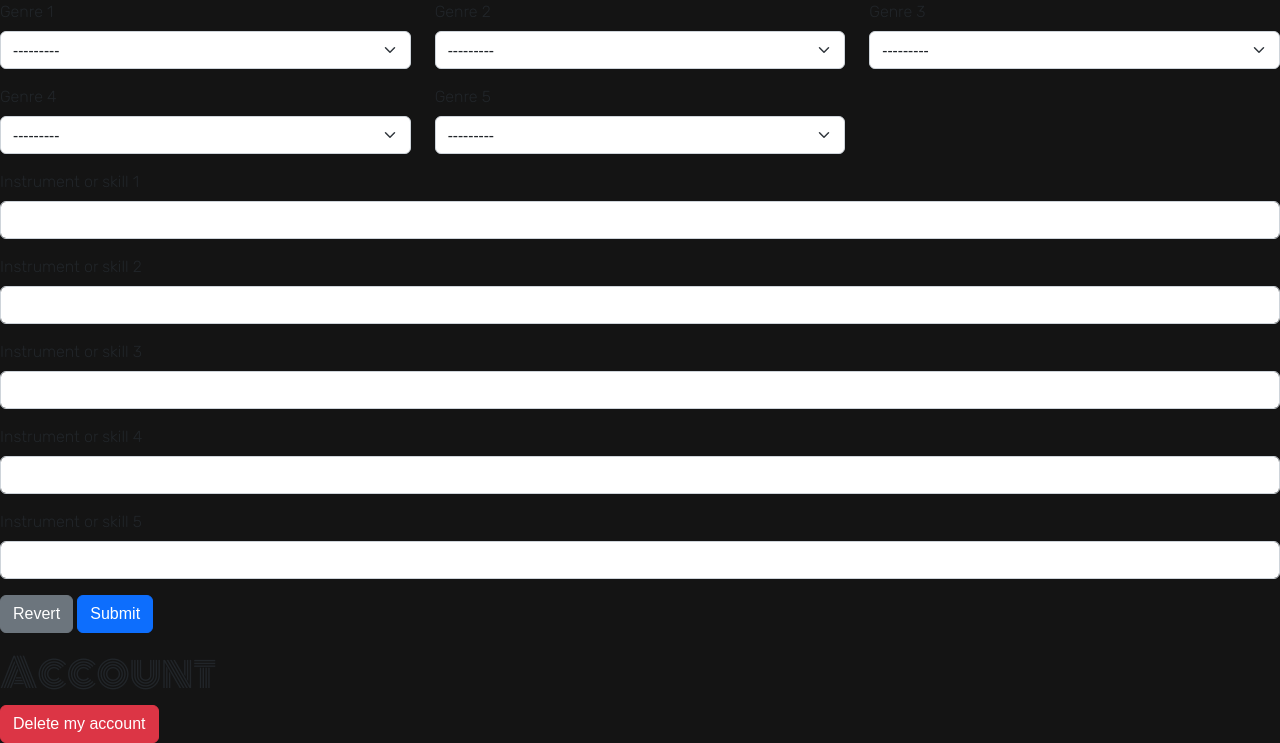
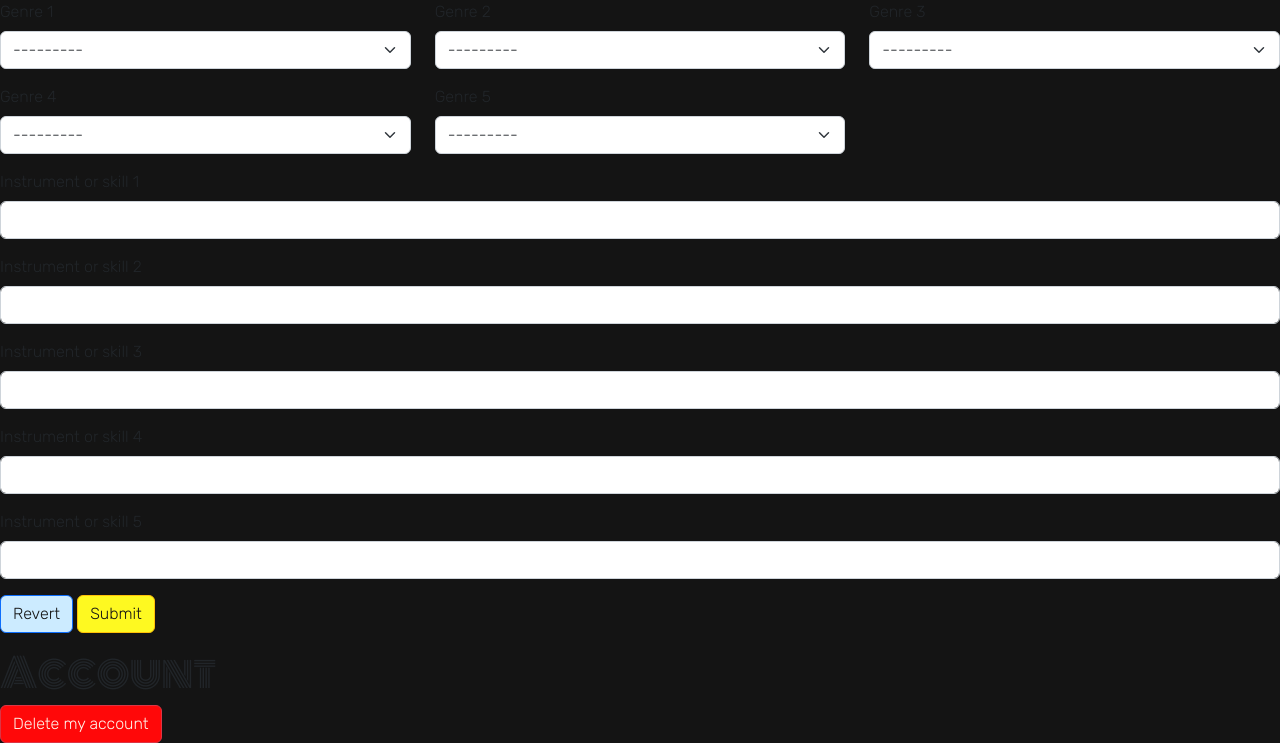
Before and after one commit to andy-guttridge/song-mates, a Django app: page /edit-profile/ in a window 1280 px wide. Shown: the part 544-1287 px from the top of the page. Run offline with Django 3.2, Linux system fonts and the light colour scheme; the visitor is signed in with stand-in values (Sample User, id 1); data comes from the database, SQL or seed files in the repository; data that the repository does not hold is empty; some libraries are stand-ins or nearby versions.

Commit message:
Feature: style buttons

```diff
--- a/songmates_main/forms.py
+++ b/songmates_main/forms.py
@@ -48,9 +48,9 @@ class ProfileForm(ModelForm):
             Field('instru_skill5'),
             FormActions(
                 Submit('profile-form-cancel', 'Revert',
-                       css_class='btn btn-secondary'),
+                       css_class='btn btn-primary'),
                 Submit('profile-form-submit', 'Submit',
-                       css_class='btn btn-primary')
+                       css_class='btn btn-warning')
             )
         )
 
--- a/static/css/styles.css
+++ b/static/css/styles.css
@@ -11,7 +11,7 @@ h3, h4 {
     font-family: 'Rubik Mono One', sans-serif;
 }
 
-h3, h4, p, span, label, input, li {
+h3, h4, p, span, label, input, li, select {
     font-family: 'Rubik', sans-serif;
 }
 
@@ -94,3 +94,41 @@ a:hover{
     font-size: 75%;
     font-style: italic;
 }
+
+.btn {
+    font-family: 'Rubik', sans-serif;
+}
+
+.btn-primary {
+    background-color: #ccebff;
+    color: #141414
+}
+
+.btn-primary:hover {
+    background-color: #6C7C87;
+    color: #ccebff
+}
+
+.btn-secondary {
+    background-color: #;
+}
+
+.btn-warning {
+    background-color: #fef921;
+    color: #141414
+}
+
+.btn-warning:hover {
+    background-color: #7A7910;
+    color: #fef921
+}
+
+.btn-danger {
+    background-color: #ff0809;
+    color: #fff3e9
+}
+
+.btn-danger:hover {
+    background-color: #400000;
+    color: #ff0809
+}
```
